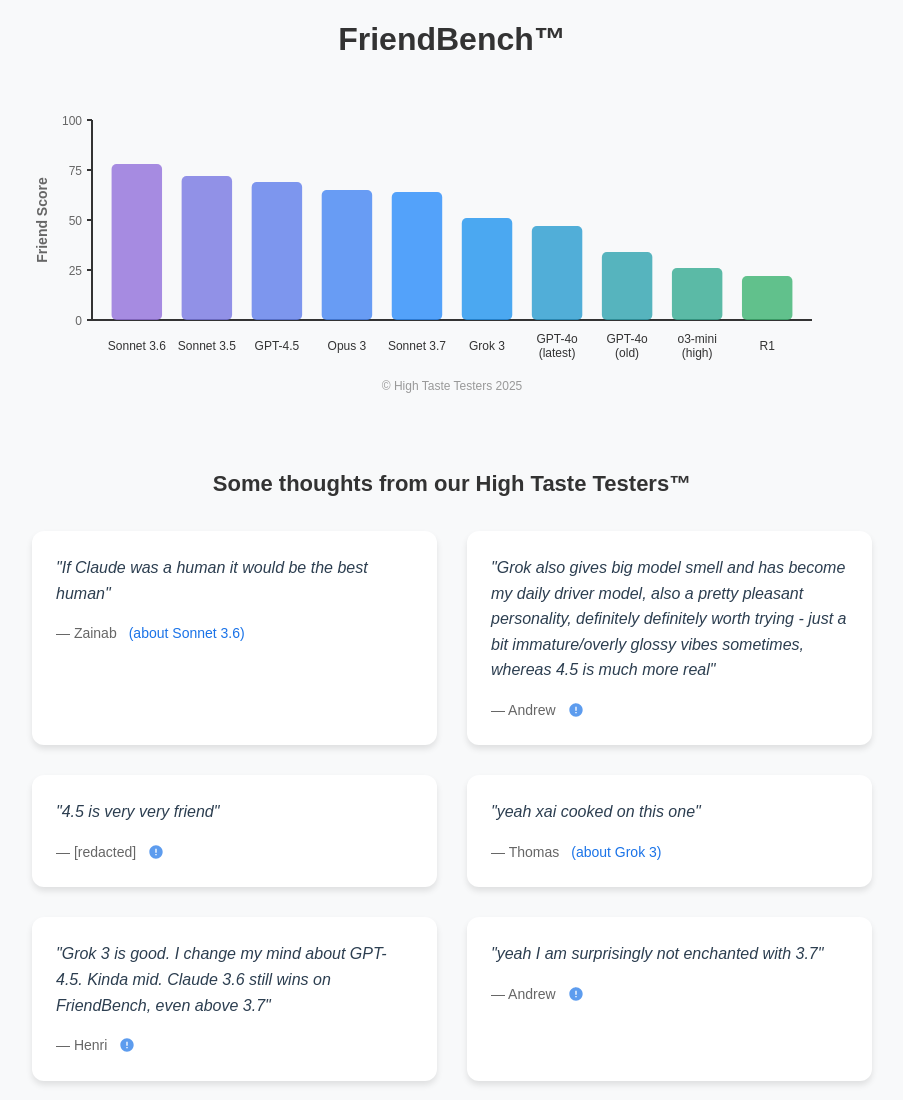
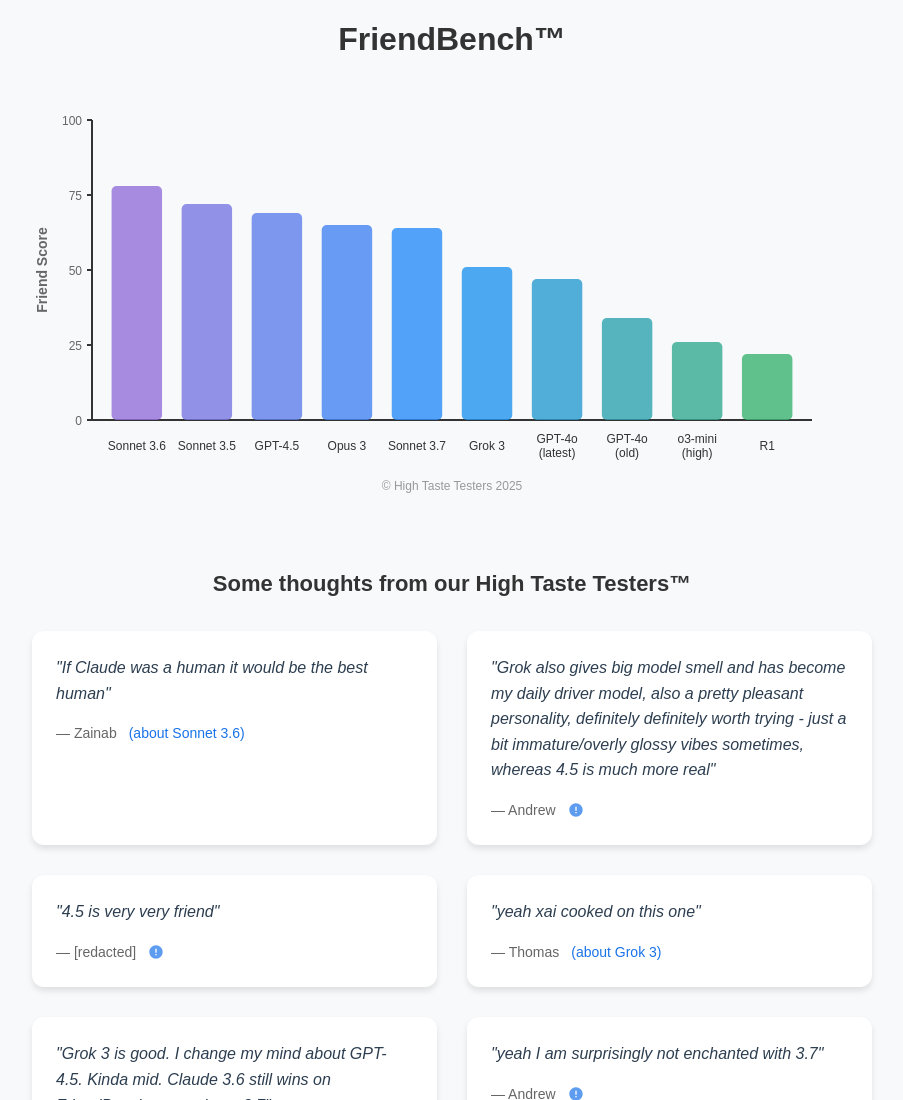
Before and after one commit to henri123lemoine/friendbench, a plain HTML site: page frontend/index.html in a window 1280 px wide. Shown: the top 1100 px of the page, without its empty margins (188-1091 px from the left). Drawn offline with Linux system fonts and the light colour scheme.

Commit message:
Unsquish the y-axis & nit

```diff
--- a/frontend/index.html
+++ b/frontend/index.html
@@ -192,7 +192,7 @@
     // Chart configuration
     const config = {
       width: 880,
-      height: 400,
+      height: 500,
       margin: {
         top: 40,
         right: 80,
@@ -217,7 +217,7 @@
             text-anchor="middle" fill="#333">FriendBench™</text>
 
       <!-- Axes -->
-      <line x1="${config.margin.left}" y1="${config.height - config.margin.bottom - 200}"
+      <line x1="${config.margin.left}" y1="${config.height - config.margin.bottom - 300}"
             x2="${config.margin.left}" y2="${config.height - config.margin.bottom}"
             stroke="#333" stroke-width="2"/>
       <line x1="${config.margin.left}" y1="${config.height - config.margin.bottom}"
@@ -226,17 +226,17 @@
 
       <!-- Y-axis ticks and labels -->
       ${[0, 25, 50, 75, 100].map(tick => `
-        <line x1="${config.margin.left - 5}" y1="${config.height - config.margin.bottom - (tick * 2)}"
-              x2="${config.margin.left}" y2="${config.height - config.margin.bottom - (tick * 2)}"
+        <line x1="${config.margin.left - 5}" y1="${config.height - config.margin.bottom - (tick * 3)}"
+              x2="${config.margin.left}" y2="${config.height - config.margin.bottom - (tick * 3)}"
               stroke="#333" stroke-width="2"/>
-        <text x="${config.margin.left - 10}" y="${config.height - config.margin.bottom - (tick * 2) + 5}"
+        <text x="${config.margin.left - 10}" y="${config.height - config.margin.bottom - (tick * 3) + 5}"
               font-family="Arial" font-size="12" text-anchor="end" fill="#666">${tick}</text>
       `).join('')}
 
       <!-- Y-axis label -->
-      <text x="${config.margin.left - 45}" y="${config.height - config.margin.bottom - 100}"
+      <text x="${config.margin.left - 45}" y="${config.height - config.margin.bottom - 150}"
             font-family="Arial" font-size="14" font-weight="bold" text-anchor="middle"
-            fill="#666" transform="rotate(-90, ${config.margin.left - 45}, ${config.height - config.margin.bottom - 100})">
+            fill="#666" transform="rotate(-90, ${config.margin.left - 45}, ${config.height - config.margin.bottom - 150})">
         Friend Score
       </text>
     `;
@@ -252,7 +252,7 @@
     // Generate bars and labels
     sortedData.forEach((model, i) => {
       const x = config.margin.left + spacing + (i * (barWidth + spacing));
-      const height = model.score * 2;
+      const height = model.score * 3;
       const y = config.height - config.margin.bottom - height;
       const color = getColor(i, totalModels);
       const lines = model.name.split('\n');
```
Also changed, not shown: netlify.toml.
